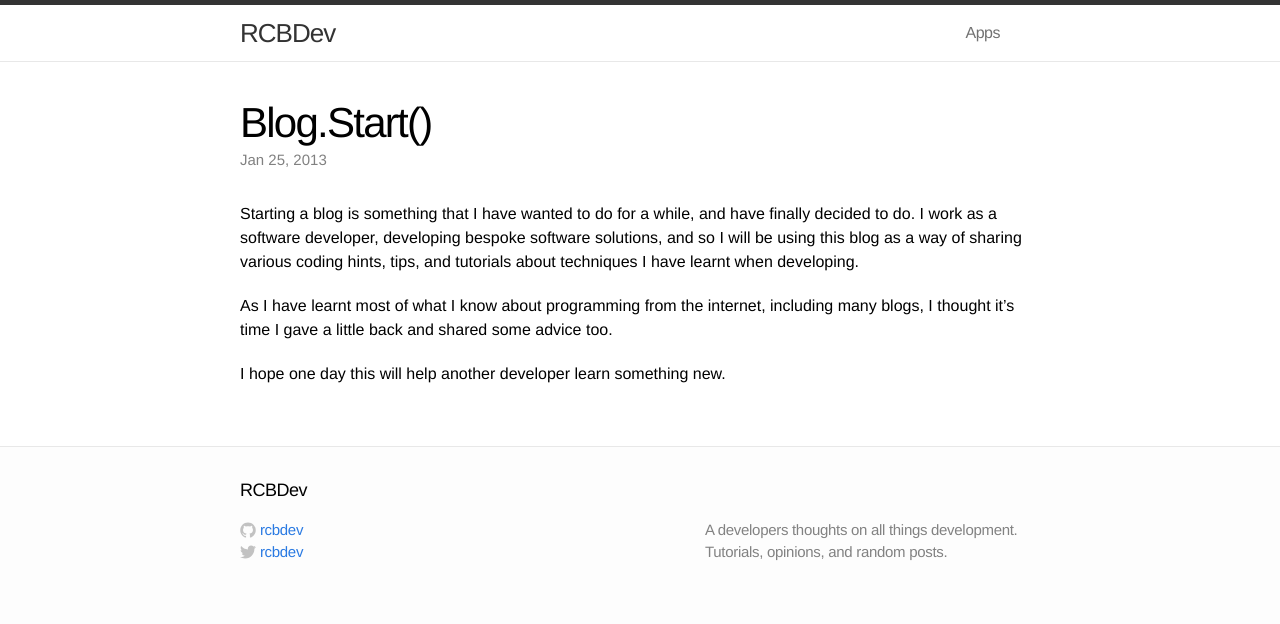
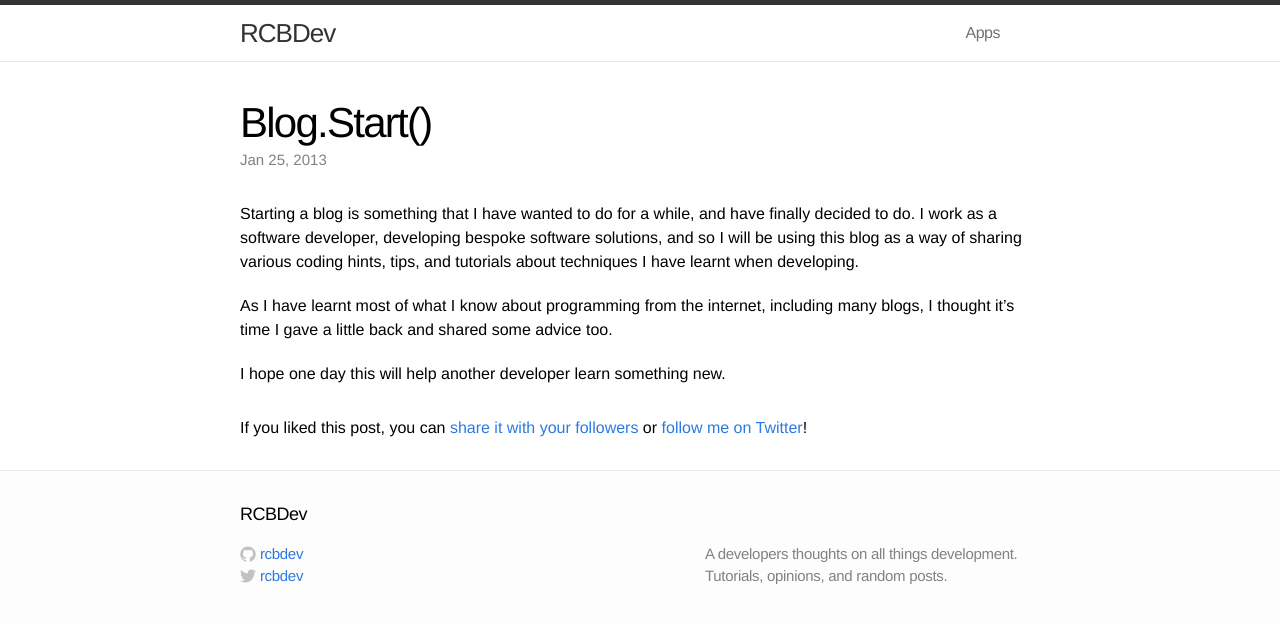
Before and after one commit to rcbdev/blog, a Jekyll site: the page built from _posts/2013-01-25-blog-start.md, in a window 1280 px wide. Shown: the top 624 px of the page. Built offline with Jekyll 4.4.1, drawn with Linux system fonts in a browser that asks for light colours.

Commit message:
Tweaks to theme/features

```diff
--- /dev/null
+++ b/_includes/comments.html
@@ -0,0 +1,15 @@
+{% if page.comments %}
+    <div id="disqus_thread"></div>
+    <script type="text/javascript">
+        /* * * CONFIGURATION VARIABLES: EDIT BEFORE PASTING INTO YOUR WEBPAGE * * */
+        var disqus_shortname = 'rcbdev'; // required: replace example with your forum shortname
+
+        /* * * DON'T EDIT BELOW THIS LINE * * */
+        (function() {
+            var dsq = document.createElement('script'); dsq.type = 'text/javascript'; dsq.async = true;
+            dsq.src = '//' + disqus_shortname + '.disqus.com/embed.js';
+            (document.getElementsByTagName('head')[0] || document.getElementsByTagName('body')[0]).appendChild(dsq);
+        })();
+    </script>
+    <noscript>Please enable JavaScript to view the <a href="http://disqus.com/?ref_noscript">comments powered by Disqus.</a></noscript>
+{% endif %}
--- /dev/null
+++ b/_includes/twitter_plug.html
@@ -0,0 +1,7 @@
+If you liked this post, you can
+<a href="https://twitter.com/intent/tweet?url={{ site.url }}{{ page.url }}&text={{ page.title }}&via=rcbdev"
+   target="_blank">
+  share it with your followers</a>
+or
+<a href="https://twitter.com/rcbdev">
+  follow me on Twitter</a>!
--- a/_layouts/post.html
+++ b/_layouts/post.html
@@ -12,4 +12,9 @@
   {{ content }}
   </article>
 
+  <footer>
+    {% include twitter_plug.html %}
+  </footer>
 </div>
+
+{% include comments.html %}
```
